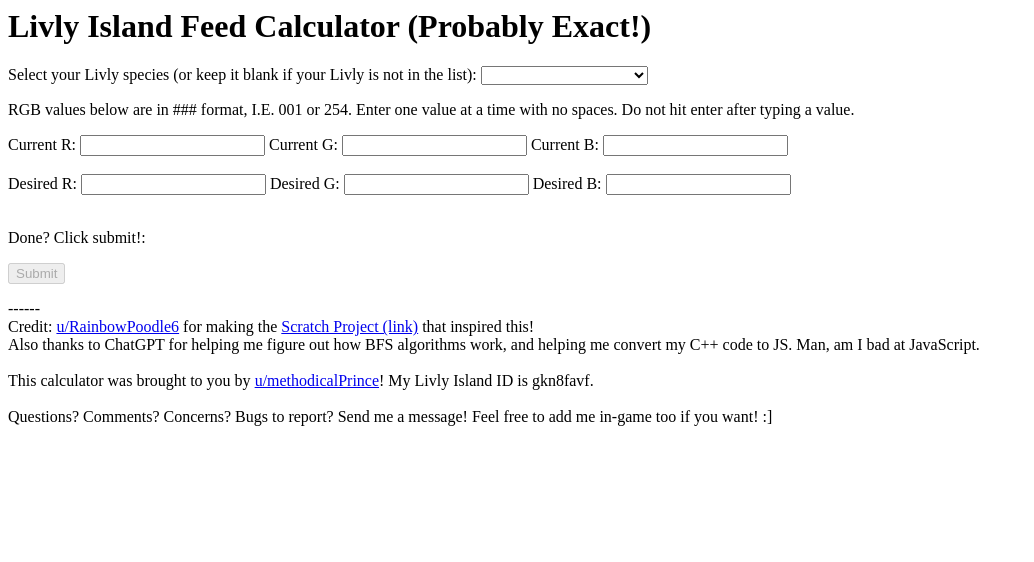
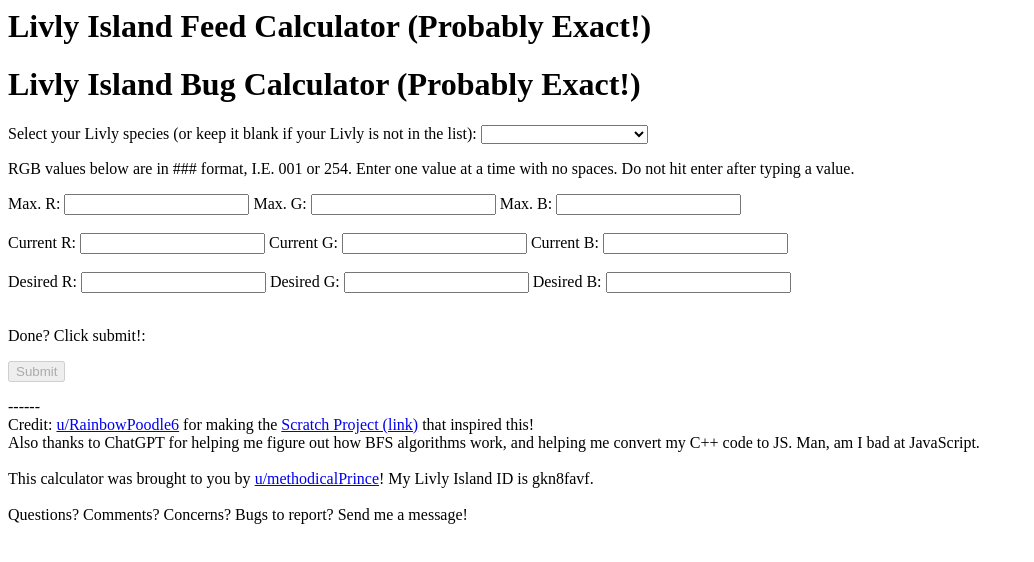
Before and after one commit to Kennithyl/li-bug-calculator, a plain HTML site: page index.html in a window 1280 px wide. Shown: the whole page, without its empty margins (0-1034 px from the left). Drawn offline with Linux system fonts and the light colour scheme.

Commit message:
Update index.html

```diff
--- a/index.html
+++ b/index.html
@@ -4,43 +4,16 @@
 		<h1>Livly Island Feed Calculator (Probably Exact!)</h1>
 	</head>
 	<body>
-		<!-- <div id="output">Lorem Ipsum</div>-->
+		<h1>Livly Island Bug Calculator (Probably Exact!)</h1>
 		<label for="livlies">Select your Livly species (or keep it blank if your Livly is not in the list):</label>
 
 		<select name="livlies" id="livlies">
 			<option value="None"> </option>
-			<!--<option value="Marmolu">Marmolu</option>
-			<option value="Neo Pygmy">Neo Pygmy</option>
-			<option value="Byakko"></option>
-			<option value="Cornu Lepus"></option>
-			<option value="My Melody Cornu Lepus"></option>
-			<option value="Hamlot"></option>
-			<option value="Hari Nikoge"></option>
-			<option value="Hilo Pumilio"></option>
-			<option value="Hime Zella"></option>
-			<option value="Janomonoke"></option>
-			<option value="Kurome"></option>
-			<option value="Leosolem"></option>
-			<option value="Lovox"></option>
-			<option value="Marmolu"></option>
-			<option value="Mizukamino Orochi"></option>
-			<option value="Moto Pumilio"></option>
-			<option value="Murakumono Temma"></option>
-			<option value="Neo Pygmy"></option>
-			<option value="Pomfloat"></option>
-			<option value="Primitive Pygmy"></option>
-			<option value="Rabine"></option>
-			<option value="Rion"></option>
-			<option value="Ryo Pumilio"></option>
-			<option value="Sunairo Yunk"></option>
-			<option value="Tonasu Modoki"></option>
-			<option value="Tsunotsuki Uryu"></option>
-			<option value="Watame"></option>-->
 		</select>
 
 		<p>RGB values below are in ### format, I.E. 001 or 254. Enter one value at a time with no spaces. Do not hit enter after typing a value.</p>
 
-		<div id="maxRGB" style="display: none;">
+		<div id="maxRGB">
 			<label for="maxR">Max. R:</label>
 			<input type="text" id="maxR" name="maxR">
 			<label for="maxG">Max. G:</label>
@@ -80,6 +53,6 @@
 		<p>------<br>Credit: <a href="https://www.reddit.com/user/RainbowPoodle6/">u/RainbowPoodle6</a> for making the <a href="https://scratch.mit.edu/projects/1006599857/">Scratch Project (link)</a> that inspired this!<br>
 		Also thanks to ChatGPT for helping me figure out how BFS algorithms work, and helping me convert my C++ code to JS. Man, am I bad at JavaScript.<br><br>
 		This calculator was brought to you by <a href="https://www.reddit.com/user/methodicalPrince/">u/methodicalPrince</a>! My Livly Island ID is gkn8favf.<br><br>
-		Questions? Comments? Concerns? Bugs to report? Send me a message! Feel free to add me in-game too if you want! :]</p>
+		Questions? Comments? Concerns? Bugs to report? Send me a message!</p>
 	</footer>
 </html>
```
